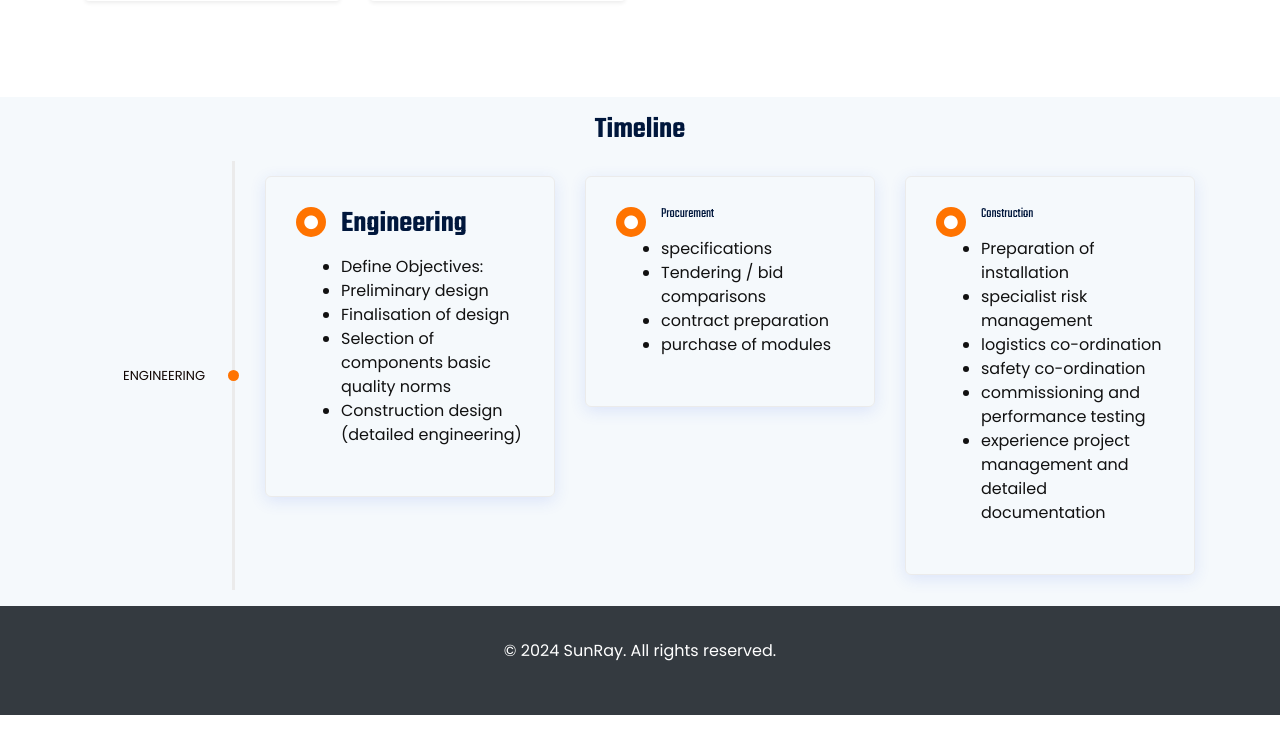
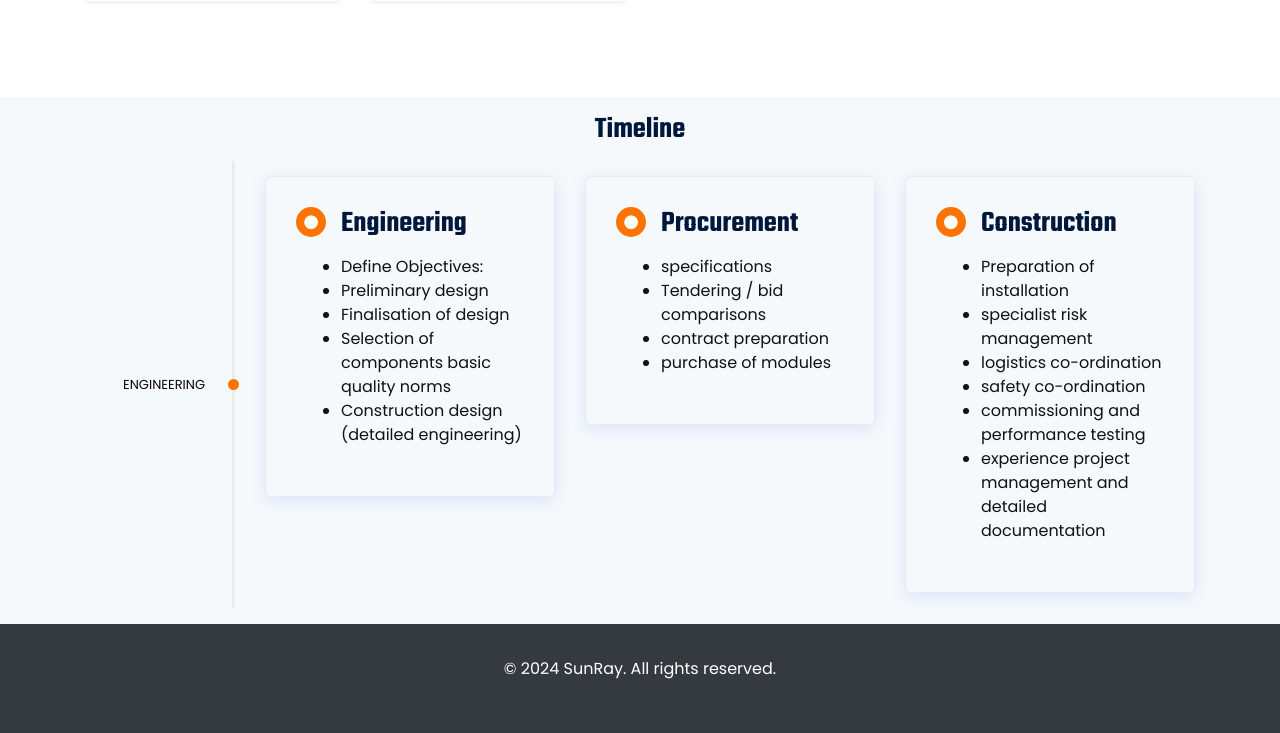
Before and after one commit to dhanwis/SunRay, a Django app: page /about/ in a window 1280 px wide. Shown: the part 2255-2988 px from the top of the page. Run offline with Django 5.2, Linux system fonts and the light colour scheme; some libraries are stand-ins or nearby versions.

Commit message:
home page edit

```diff
--- a/templates/about.html
+++ b/templates/about.html
@@ -514,7 +514,7 @@
                                 <div class="single-timeline-content d-flex wow fadeInLeft" data-wow-delay="0.5s" style="visibility: visible; animation-delay: 0.5s; animation-name: fadeInLeft;">
                                     <div class="timeline-icon"><i class="fa fa-solid fa-circle" aria-hidden="true"></i></div>
                                     <div class="timeline-text">
-                                        <h6> Procurement </h6>
+                                        <h3> Procurement </h3>
                                         <ul>
                                             <li>specifications</li></li>
                                             <li>Tendering / bid comparisons</li>
@@ -529,7 +529,7 @@
                                 <div class="single-timeline-content d-flex wow fadeInLeft" data-wow-delay="0.7s" style="visibility: visible; animation-delay: 0.7s; animation-name: fadeInLeft;">
                                     <div class="timeline-icon"><i class="fa fa-solid fa-circle" aria-hidden="true"></i></div>
                                     <div class="timeline-text">
-                                        <h6>Construction</h6>
+                                        <h3>Construction</h3>
                                         <ul>
                                             <li>Preparation of installation</li></li>
                                             <li>specialist risk management</li>
--- a/templates/index.html
+++ b/templates/index.html
@@ -1220,9 +1220,9 @@
                         </ul>
                     </div>
                 </div>
+                <div class="col-lg-3 col-md-6 ">
 
-                <div class="col-lg-3 col-md-6 ">
-                    <div class="mt-5"><br><br><iframe src="https://www.google.com/maps/embed?pb=!1m18!1m12!1m3!1d7778.739387965293!2d74.84248370248847!3d12.88393320927685!2m3!1f0!2f0!3f0!3m2!1i1024!2i768!4f13.1!3m3!1m2!1s0x3ba35a6b95555555%3A0x9e4419f7b592cb77!2sSun-%20Ray%20Products%20Pvt%20Ltd!5e0!3m2!1sen!2sin!4v1722484705318!5m2!1sen!2sin" width="300" height="250" style="border:0;" allowfullscreen="" loading="lazy" referrerpolicy="no-referrer-when-downgrade"></iframe></div>
+                    <div class="mt-5"><br><br><iframe src="https://www.google.com/maps/embed?pb=!1m18!1m12!1m3!1d7778.739387965293!2d74.84248370248847!3d12.88393320927685!2m3!1f0!2f0!3f0!3m2!1i1024!2i768!4f13.1!3m3!1m2!1s0x3ba35a6b95555555%3A0x9e4419f7b592cb77!2sSun-%20Ray%20Products%20Pvt%20Ltd!5e0!3m2!1sen!2sin!4v1722484705318!5m2!1sen!2sin" width="300" height="300" style="border:0;" allowfullscreen="" loading="lazy" referrerpolicy="no-referrer-when-downgrade"></iframe></div>
                 </div>
 
             </div>
```
Also changed, not shown: db.sqlite3.
